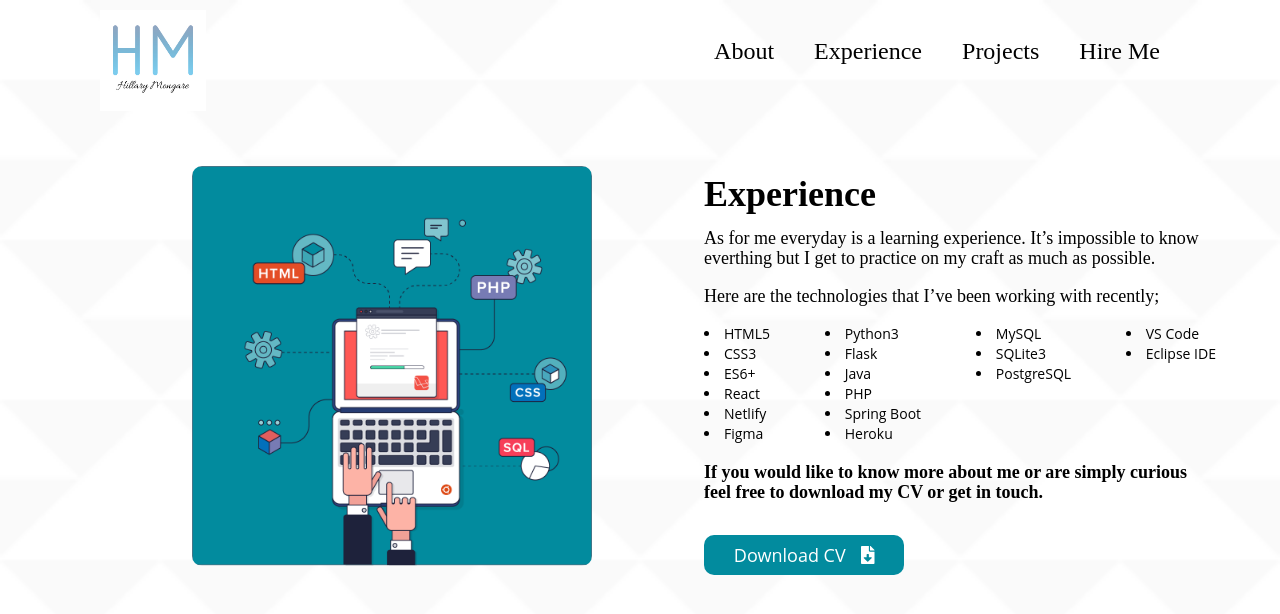
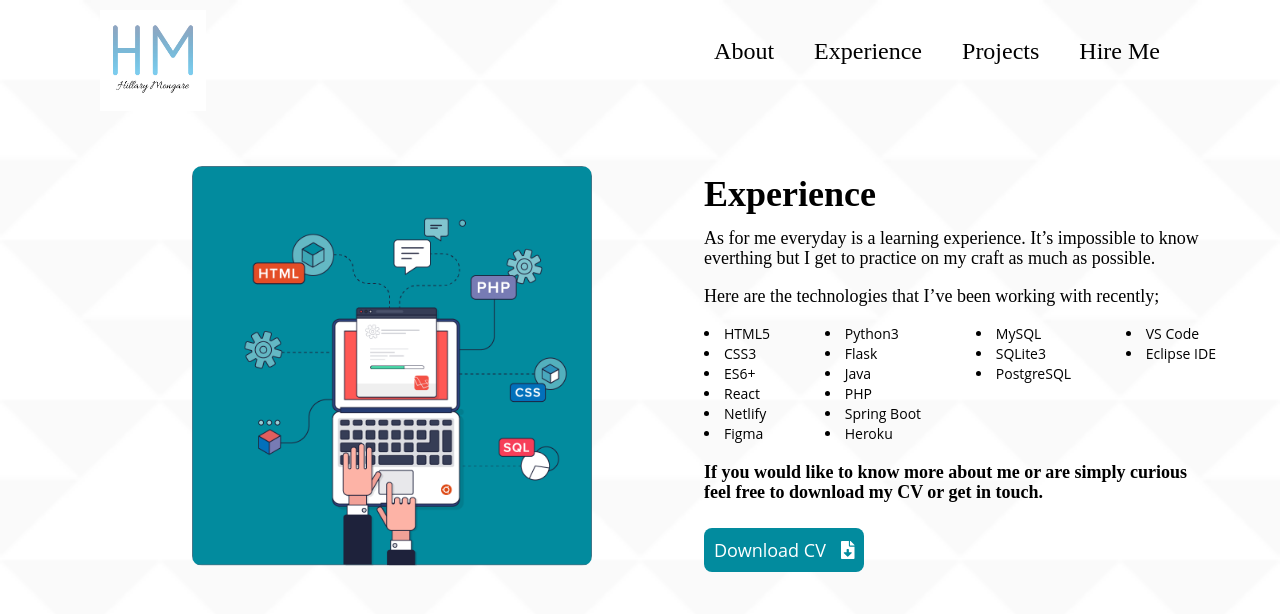
Before and after one commit to mongare70/my-portfolio-website-front-end, a React (Create React App) app: page /experience in a window 1280 px wide. Shown: the top 614 px of the page. Built offline with nearby package versions, Linux system fonts and the light colour scheme.

Commit message:
V1.1 updates

```diff
--- a/src/components/pages/Experience.js
+++ b/src/components/pages/Experience.js
@@ -52,12 +52,18 @@ const Experience = () => {
             If you would like to know more about me or are simply curious feel
             free to download my CV or get in touch.
           </p>
-          <button className={classes.actions}>
+          <br></br>
+          <a
+            className={classes.actions}
+            href="https://drive.google.com/file/d/1CUiC_j0WB88vlbzC-dTB-kQG9CAXzFlP/view?usp=sharing"
+            target="_blank"
+            rel="noopener noreferrer"
+          >
             Download CV
             <span className={classes.icon}>
               <FontAwesomeIcon icon={faFileDownload} />
             </span>
-          </button>
+          </a>
         </div>
       </div>
     </Fragment>
--- a/src/components/pages/Experience.module.css
+++ b/src/components/pages/Experience.module.css
@@ -49,21 +49,22 @@
   margin: 10%;
 }
 
-.experience button {
-  padding: 8px;
+.experience a {
+  text-decoration: none;
+  padding: 10px;
   color: white;
   font-size: 18px;
   font-family: "Open Sans";
   font-weight: normal;
   width: 200px;
   margin-top: 15px;
-  border-radius: 10px;
+  border-radius: 8px;
   border: none;
   background-color: #028b9e;
 }
 
-.experience button:hover,
-.experience button:active {
+.experience a:hover,
+.experience a:active {
   background-color: #09d5f0;
 }
 
```
Also changed, not shown: 1 other file (tests, documents, lock files or other folders).
